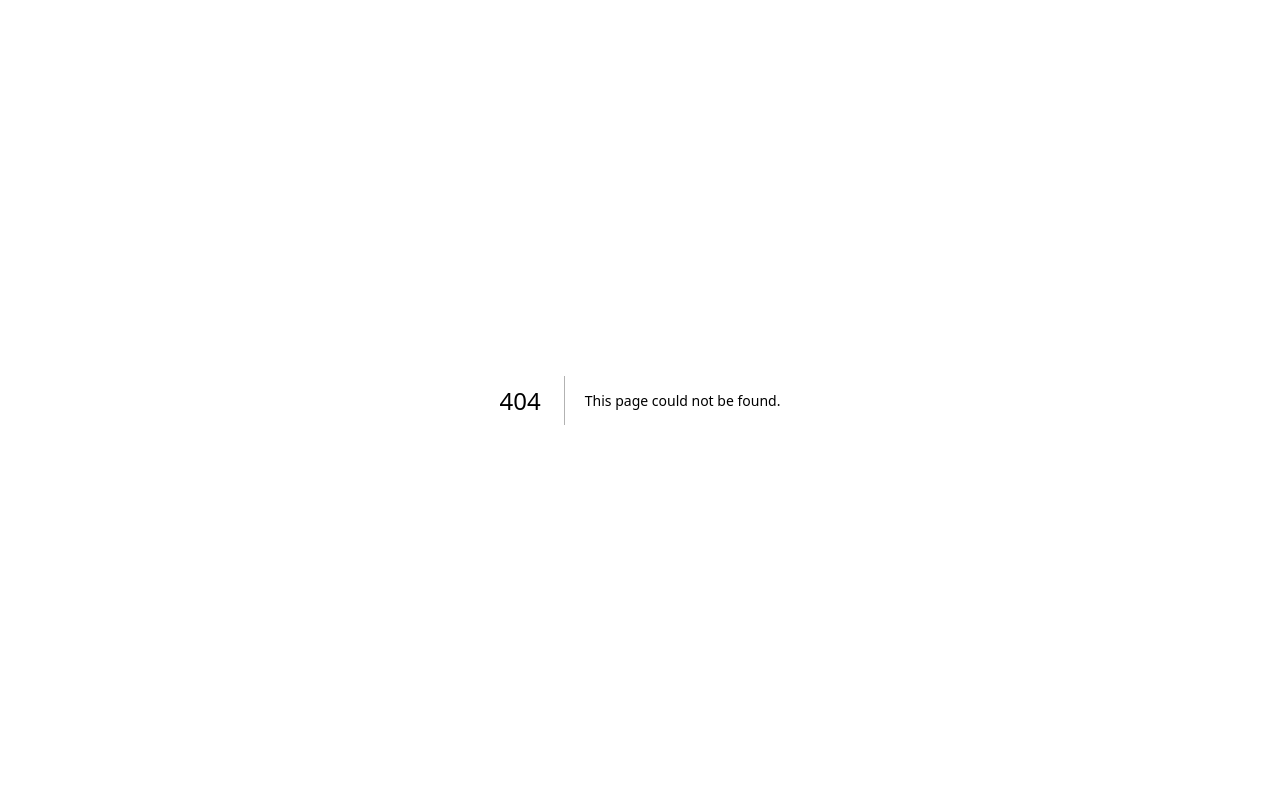
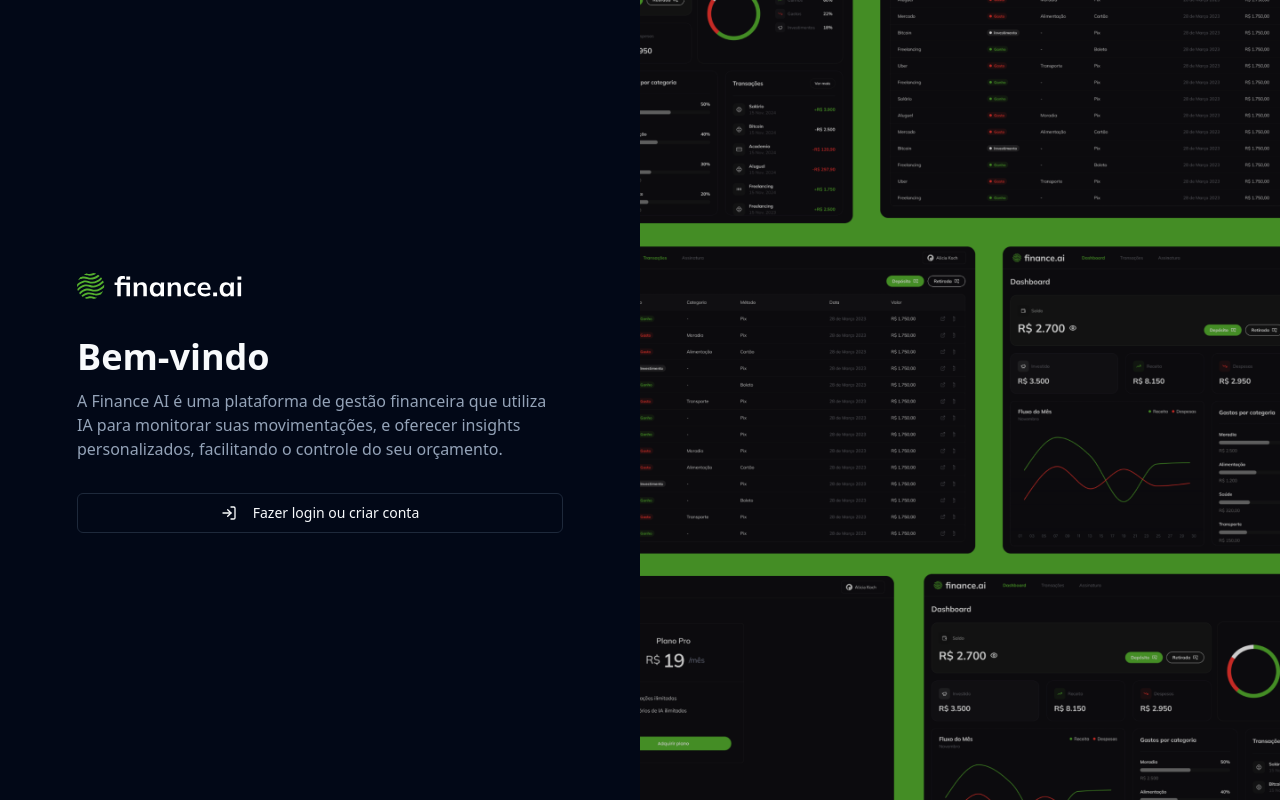
Before and after one commit to exodogurgel/finance-ai, a Next.js app: page /login in a window 1280 px wide. Before the commit this address had no page. Built offline with nearby package versions, Linux system fonts and the light colour scheme.

Commit message:
feat: add login page

```diff
--- a/src/app/globals.css
+++ b/src/app/globals.css
@@ -58,3 +58,15 @@
     --chart-5: 340 75% 55%;
   }
 }
+
+@layer base {
+  * {
+    @apply border-border;
+  }
+  html {
+    @apply h-full;
+  }
+  body {
+    @apply h-full bg-background text-foreground;
+  }
+}
--- a/src/app/layout.tsx
+++ b/src/app/layout.tsx
@@ -26,7 +26,7 @@
   return (
     <html lang="en">
       <body
-        className={`${geistSans.variable} ${geistMono.variable} antialiased`}
+        className={`${geistSans.variable} ${geistMono.variable} dark antialiased`}
       >
         {children}
       </body>
--- /dev/null
+++ b/src/app/login/page.tsx
@@ -0,0 +1,39 @@
+import { Button } from "@/components/ui/button";
+import { LogInIcon } from "lucide-react";
+import Image from "next/image";
+
+export default function LoginPage() {
+  return (
+    <div className="grid h-full grid-cols-2">
+      {/* LEFT */}
+      <div className="mx-auto flex h-full max-w-[550px] flex-col justify-center p-8">
+        <Image
+          src="/logo.svg"
+          width={173}
+          height={39}
+          alt="Finance AI"
+          className="mb-8"
+        />
+        <h1 className="mb-3 text-4xl font-bold">Bem-vindo</h1>
+        <p className="text-muted-foreground mb-8">
+          A Finance AI é uma plataforma de gestão financeira que utiliza IA para
+          monitorar suas movimentações, e oferecer insights personalizados,
+          facilitando o controle do seu orçamento.
+        </p>
+
+        <Button variant="outline">
+          <LogInIcon className="mr-2" /> Fazer login ou criar conta
+        </Button>
+      </div>
+      {/* RIGHT */}
+      <div className="relative h-full w-full">
+        <Image
+          src="/login.png"
+          alt="Faça Login"
+          fill
+          className="object-cover"
+        />
+      </div>
+    </div>
+  );
+}
```
Also changed, not shown: public/login.png (added), public/logo.svg (added).
